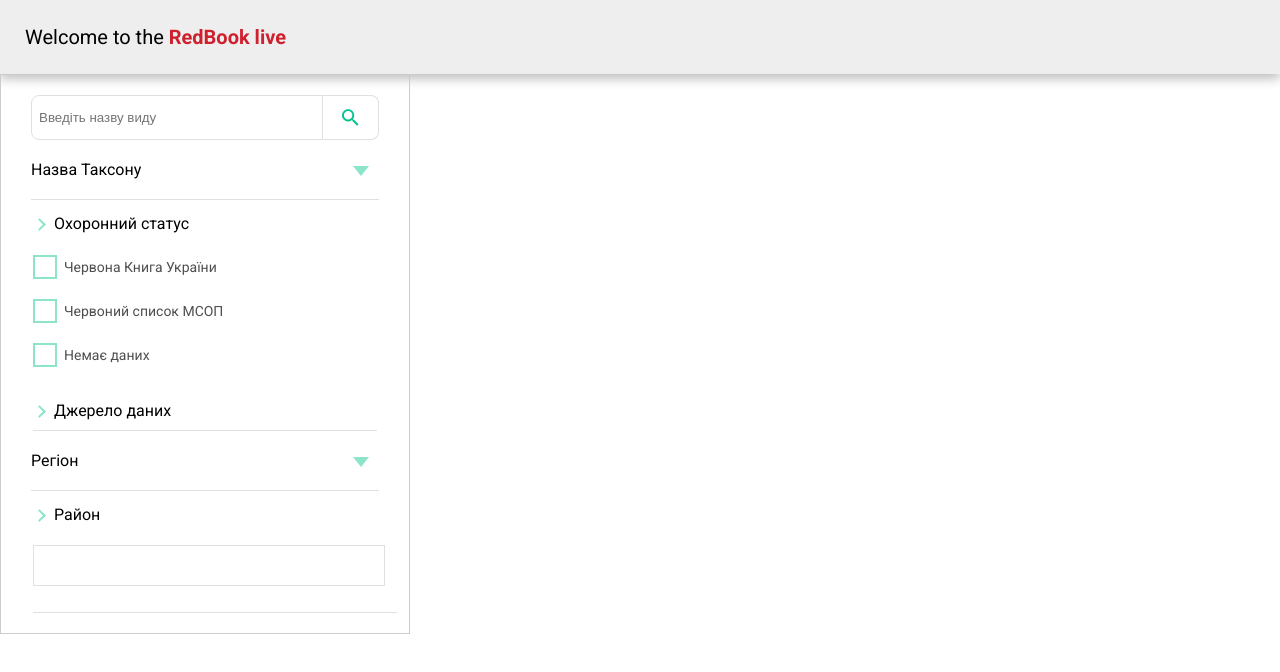
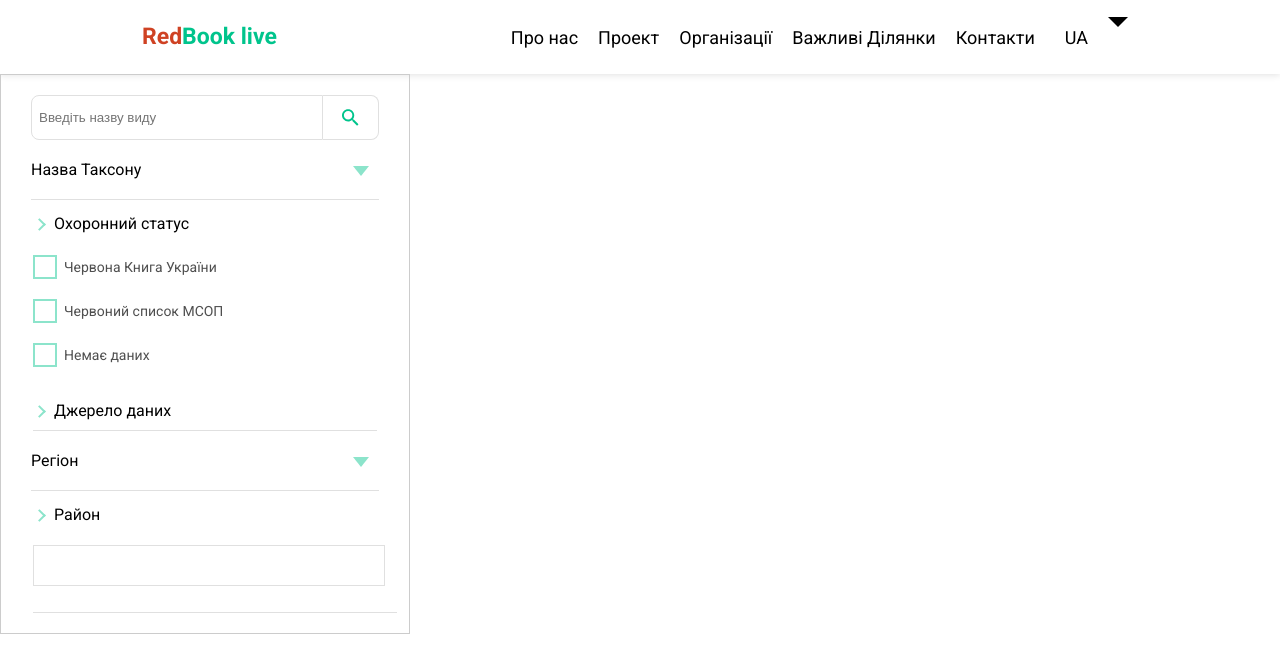
Before and after one commit to evventol/RedBook_live, a React (Create React App) app: page / in a window 1280 px wide. Shown: the top 672 px of the page. Built offline with nearby package versions, Linux system fonts and the light colour scheme.

Commit message:
layout header

```diff
--- a/package.json
+++ b/package.json
@@ -7,7 +7,7 @@
     "@testing-library/react": "^9.5.0",
     "@testing-library/user-event": "^7.2.1",
     "axios": "^0.19.2",
-    "node-sass": "^4.14.0",
+    "node-sass": "^4.14.1",
     "prop-types": "^15.7.2",
     "react": "^16.13.1",
     "react-dom": "^16.13.1",
--- a/src/components/app.scss
+++ b/src/components/app.scss
@@ -18,3 +18,9 @@ body {
   margin: 0;
   font-family: 'Roboto', sans-serif;
 }
+
+.App {
+  display: flex;
+  flex-direction: column;
+  max-width: 192rem;
+}
--- a/src/components/header/header.module.scss
+++ b/src/components/header/header.module.scss
@@ -1,11 +1,40 @@
 .header {
   font-size: 2rem;
   padding: 2.5rem;
-  background: #EEEEEE;
-  box-shadow: 0rem 0.5rem 1rem rgba(0, 0, 0, 0.25);
+  background: #FFFFFF;
+  box-shadow: 0px .1rem .7rem rgba(0, 0, 0, 0.12);
+  display: flex;
+  flex-direction: row;
+  justify-content: space-around;
+  & span {
+    margin: 0 1rem;
+    font-style: normal;
+    font-weight: normal;
+    font-size: 1.8rem;
+    line-height: 2.3rem;
+    color: #000000;
+  }
+  .change__lang {
+    // display: flex;
+    .arrow {
+      width: 0;
+      height: 0;
+      border-top: 1rem solid #000;
+      border-right: 1rem solid transparent;
+      border-left: 1rem solid transparent;
+    }
+  }
+
 
   & .name {
-    color: #CF202E;
+    font-size: 2.3rem;
+    color: #00C48C;
     font-weight: bold;
+    & span {
+      font-size: 2.3rem;
+      color: #CF4223;
+      font-weight: bold;
+      margin: 0;
+    }
   }
 }
--- a/src/components/header/index.jsx
+++ b/src/components/header/index.jsx
@@ -4,7 +4,23 @@ import styles from './header.module.scss';
 export const Header = () => {
   return (
     <header className={styles.header}>
-      Welcome to the <span className={styles.name}>RedBook live</span>
+      <span className={styles.name}>
+        <span>
+          Red
+        </span>
+        Book live
+      </span>
+      <div className={styles.navigation}>
+        <span>Про нас</span>
+        <span>Проект</span>
+        <span>Організації</span>
+        <span>Важливі Ділянки</span>
+        <span>Контакти</span>
+        <span className={styles.change__lang}>
+          <span>UA</span>
+          <span className={styles.arrow}></span>
+        </span>
+      </div>
     </header>
   )
 }
--- a/src/components/sidebar/search/search.module.scss
+++ b/src/components/sidebar/search/search.module.scss
@@ -3,7 +3,7 @@
 
   & input {
       width: 295px;
-  height: 45px;
+    height: 45px;
     border: 1px solid #e0e0e0;
     border-radius: 8px 0 0 8px;
     padding: 0 7px;
```
Also changed, not shown: src/img/64px-Flag_of_Ukraine.svg.webp (added), 1 other file (tests, documents, lock files or other folders).
